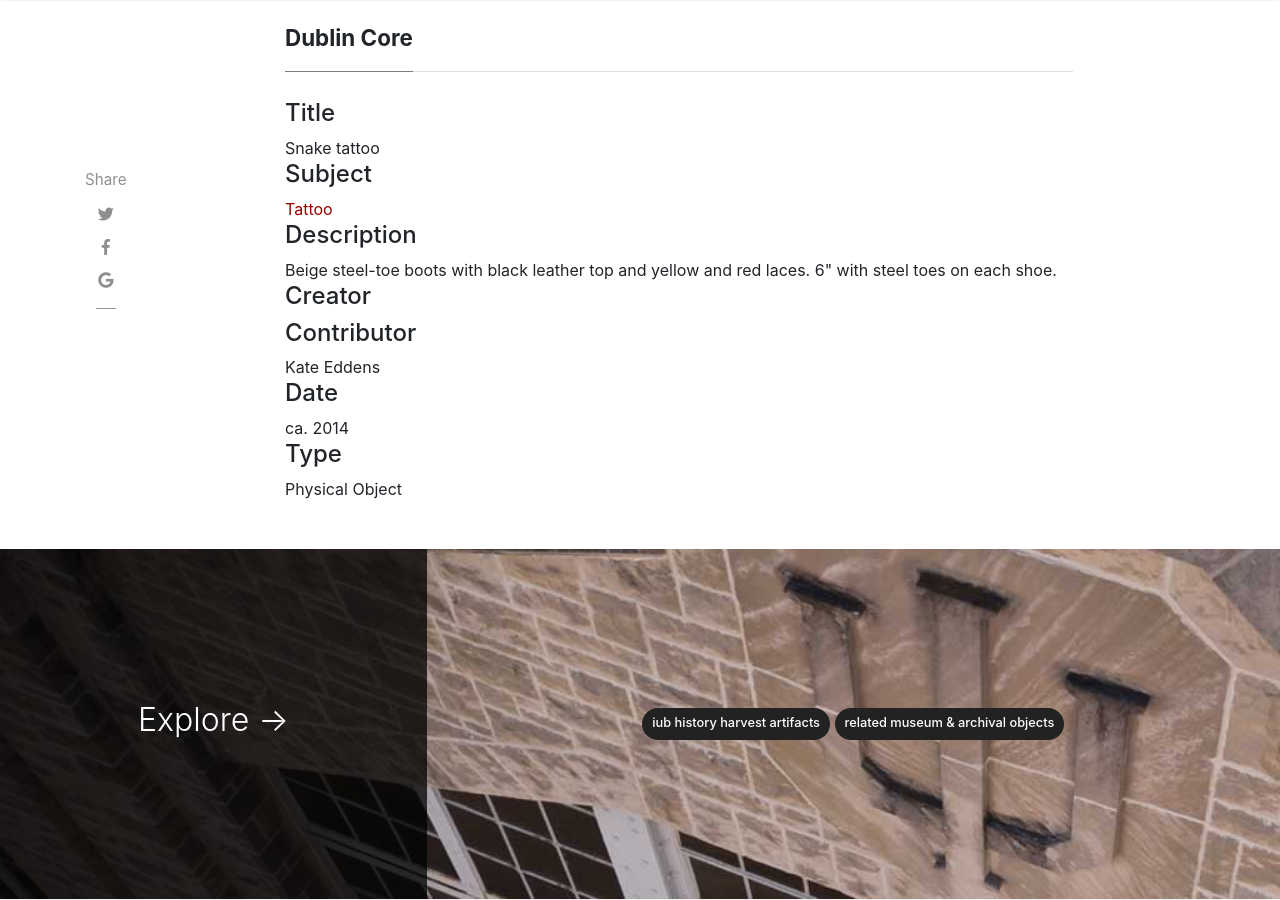
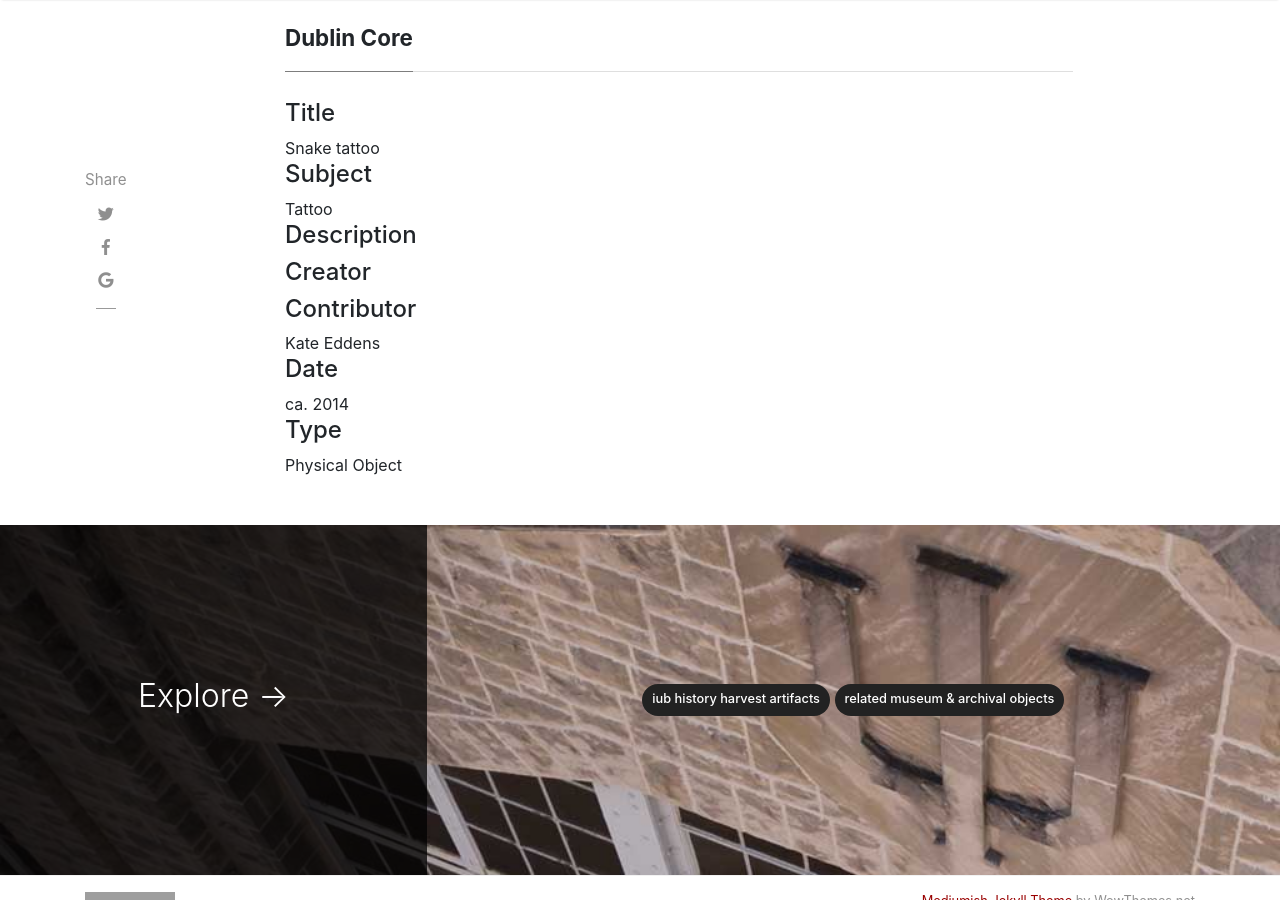
Before and after one commit to H301HistoryHarvest/H301HistoryHarvest, a Jekyll site: the page built from _items/2019-10-03-0005.md, in a window 1280 px wide and 900 px high, scrolled down 1148 px. Built offline with Jekyll 4.4.1, drawn with Linux system fonts in a browser that asks for light colours; nearby versions of some CDN libraries; comment, search, counter and statistics services are not loaded; grey boxes are pictures that could not be loaded.

Commit message:
Update 2019-10-03-0005.md

```diff
--- a/_items/2019-10-03-0005.md
+++ b/_items/2019-10-03-0005.md
@@ -5,11 +5,11 @@ author: Zach
 itemid: 2019-10-03-0005
 itemcontributor: Kate Eddens
 itemcreator:
-itemsubjecturl: http://id.loc.gov/authorities/subjects/sh85015782
+itemsubjecturl:
 itemsubject: Tattoo
 itemdate: ca. 2014
 itemtype: Physical Object
-shortdesc: Beige steel-toe boots with black leather top and yellow and red laces. 6" with steel toes on each shoe.
+shortdesc:
 categories: [ Sentimental,Practical ]
 tags: [ material culture, clothing, feet, shoes, boot, Timberland ]
 ---
```
